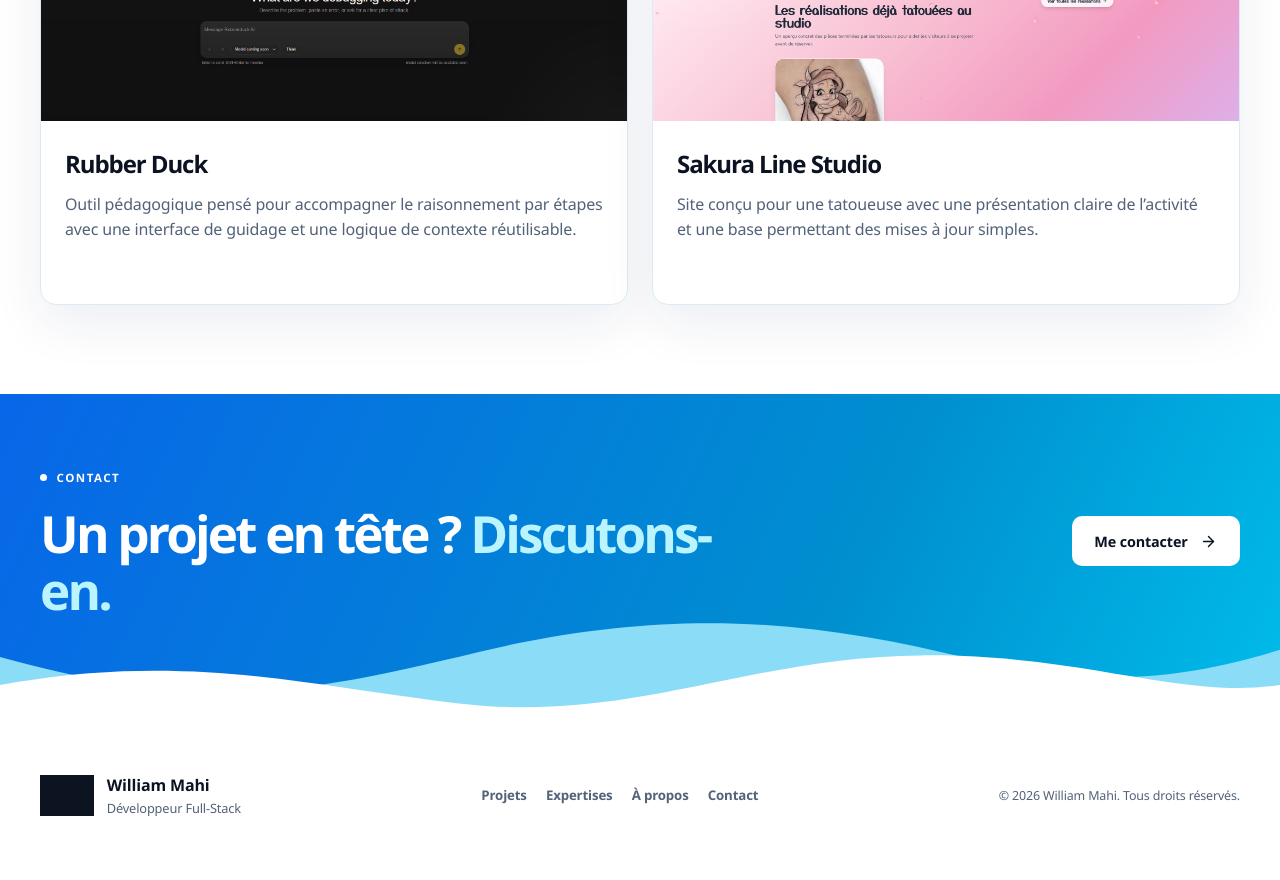
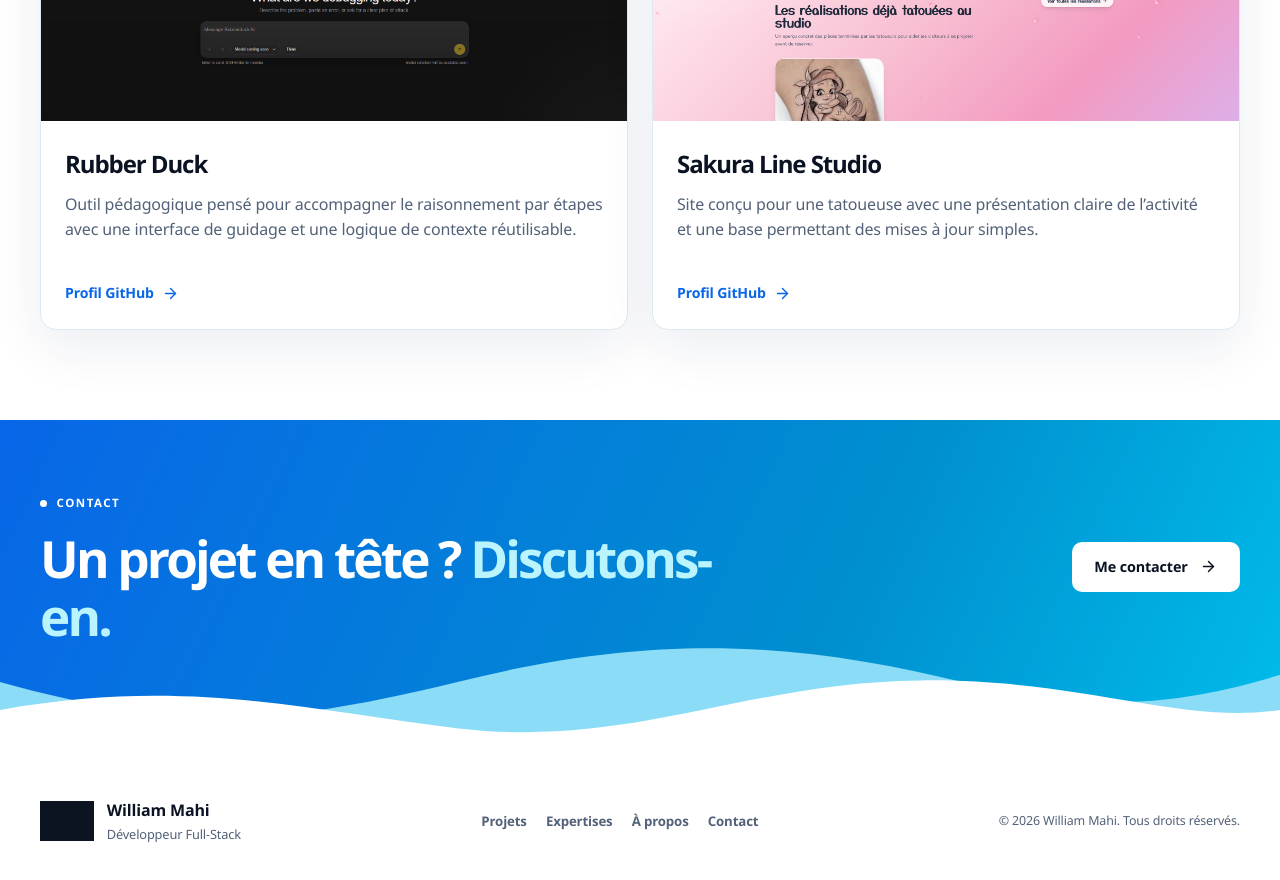
Before and after one commit to wiwi240/portfolio-, a React (Vite) app: page / in a window 1280 px wide. Shown: the part 1860-2740 px from the top of the page. Before the commit the page ends 2719 px from the top, so only its background shows below. Built offline with nearby package versions, Linux system fonts and the light colour scheme; grey boxes are pictures that could not be loaded; a web font is replaced by a local one.

Commit message:
Keep project GitHub links with accurate labels

```diff
--- a/src/App.tsx
+++ b/src/App.tsx
@@ -3,7 +3,7 @@ import { ArrowRight, Menu, X } from 'lucide-react'
 import { JourneyTimeline } from '@/components/journey-timeline'
 import { SocialLinks } from '@/components/social-links'
 import { ThemeSwitch } from '@/components/ui/theme-switch'
-import { copy, projects, contactEmail, type Language, type ProjectItem } from '@/data/portfolio-content'
+import { copy, projects, contactEmail, githubUrl, type Language, type ProjectItem } from '@/data/portfolio-content'
 import { metadata, paths, resolveRoute, siteOrigin, type PageId } from '@/site'
 import './App.css'
 import './redesign.css'
@@ -50,7 +50,7 @@ function Wave({ strong = false }: { strong?: boolean }) {
 
 function ProjectCard({ project, language }: { project: ProjectItem; language: Language }) {
   const technologies = project.technologies.filter((item) => !['Stack à préciser', 'Stack to confirm'].includes(item))
-  return <article className="project-card"><div className="project-image"><img src={project.image} alt={language === 'fr' ? 'Capture du projet ' + project.title : 'Screenshot of ' + project.title} loading="lazy" decoding="async" /></div><div className="project-body"><h3>{project.title}</h3><p>{project.summary}</p>{technologies.length > 0 && <div className="portfolio-badges">{technologies.map((item) => <span className="portfolio-badge" key={item}>{item}</span>)}</div>}{project.href && <a className="text-link" href={project.href} target="_blank" rel="noopener noreferrer">{language === 'fr' ? 'Voir le projet' : 'View project'} <ArrowRight aria-hidden="true" /></a>}</div></article>
+  return <article className="project-card"><div className="project-image"><img src={project.image} alt={language === 'fr' ? 'Capture du projet ' + project.title : 'Screenshot of ' + project.title} loading="lazy" decoding="async" /></div><div className="project-body"><h3>{project.title}</h3><p>{project.summary}</p>{technologies.length > 0 && <div className="portfolio-badges">{technologies.map((item) => <span className="portfolio-badge" key={item}>{item}</span>)}</div>}<a className="text-link" href={project.href ?? githubUrl} target="_blank" rel="noopener noreferrer">{project.href ? (language === 'fr' ? 'Voir le projet' : 'View project') : (language === 'fr' ? 'Profil GitHub' : 'GitHub profile')} <ArrowRight aria-hidden="true" /></a></div></article>
 }
 
 function PageHeader({ eyebrow, title, intro }: { eyebrow: string; title: string; intro: string }) {
```
